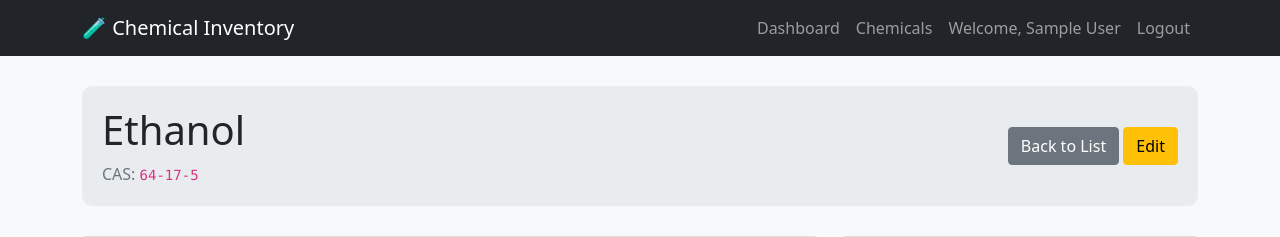
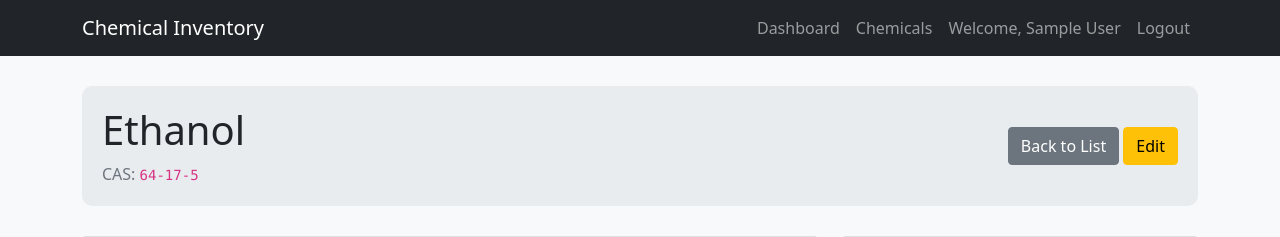
Before and after one commit to lennin331/chemical-inventory, a PHP site: page /view_chemical.php?id=1 in a window 1280 px wide. Shown: the top 237 px of the page. Run offline with PHP 8.4, Linux system fonts and the light colour scheme; the visitor is signed in with stand-in values (Sample User, id 1); data comes from the database, SQL or seed files in the repository.

Commit message:
Update view_chemical.php

```diff
--- a/view_chemical.php
+++ b/view_chemical.php
@@ -54,7 +54,7 @@ if (!$chemical) {
 <body>
     <nav class="navbar navbar-expand-lg navbar-dark bg-dark">
         <div class="container">
-            <a class="navbar-brand" href="dashboard.php">🧪 Chemical Inventory</a>
+            <a class="navbar-brand" href="dashboard.php">Chemical Inventory</a>
             <div class="navbar-nav ms-auto">
                 <a class="nav-link" href="dashboard.php">Dashboard</a>
                 <a class="nav-link" href="chemicals.php">Chemicals</a>
@@ -176,7 +176,7 @@ if (!$chemical) {
 
     <script>
     function printChemical() {
-        window.location.href = "reports/inventory.php"
+        window.location.href = "print.php"
     }
     </script>
 </body>
```
